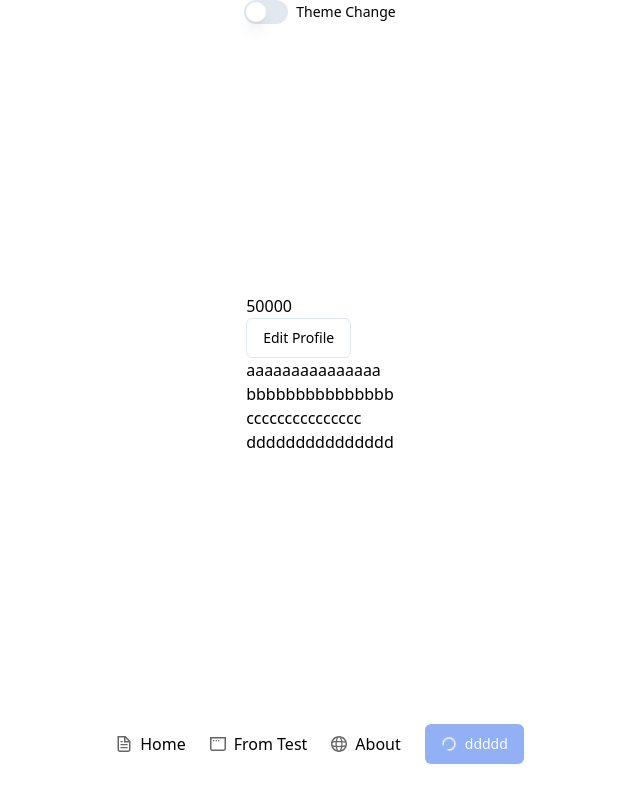
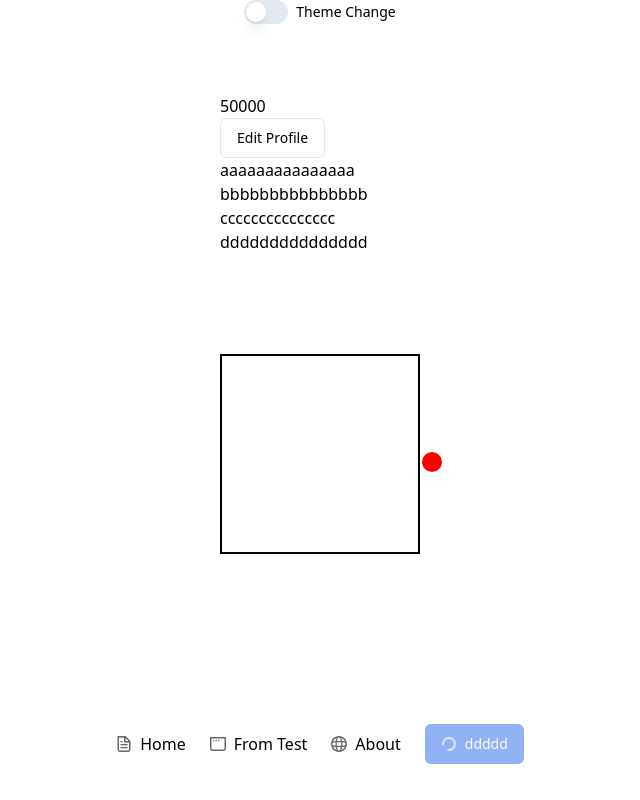
Before and after one commit to kjpar0317/nextjs15-rc-test, a Next.js app: page /about in a window 1280 px wide. Shown: the whole page, without its empty margins (320-960 px from the left). Built offline with nearby package versions, Linux system fonts and the light colour scheme.

Commit message:
ui 추가

```diff
--- a/src/app/(default)/about/page.tsx
+++ b/src/app/(default)/about/page.tsx
@@ -6,6 +6,7 @@ import { Dialog, DialogTrigger } from "@/components/ui/dialog";
 import DialogContent from "@/components/ui/custom/DialogContent";
 import NumberAnimation from "@/components/animation/NumberAnimation";
 import StaggerTest from "@/components/feature/StaggerTest";
+import RotatingAnimation from "@/components/animation/RotatingAnimation";
 
 export default function AboutPage() {
   return (
@@ -40,6 +41,7 @@ export default function AboutPage() {
         </DialogContent>
       </Dialog>
       <StaggerTest />
+      <RotatingAnimation>dfasfasdfasdf</RotatingAnimation>
     </RootWrapAnimation>
   );
 }
--- /dev/null
+++ b/src/components/animation/RotatingAnimation.tsx
@@ -0,0 +1,56 @@
+"use client";
+
+import type { ReactNode } from "react";
+
+import { motion } from "framer-motion";
+
+interface RotatingAnimationProps {
+  children: ReactNode;
+}
+
+export default function RotatingAnimation({
+  children,
+}: Readonly<RotatingAnimationProps>) {
+  const size = 200;
+  const duration = 4;
+
+  const path = [
+    { x: 0, y: 0 },
+    { x: size, y: 0 },
+    { x: size, y: size },
+    { x: 0, y: size },
+    { x: 0, y: 0 },
+  ];
+
+  return (
+    <div
+      style={{
+        position: "relative",
+        width: `${size}px`,
+        height: `${size}px`,
+        margin: "100px auto",
+        border: "2px solid black",
+      }}
+    >
+      <motion.div
+        style={{
+          position: "absolute",
+          width: "20px",
+          height: "20px",
+          borderRadius: "50%",
+          backgroundColor: "red",
+        }}
+        animate={{
+          x: path.map((p) => p.x),
+          y: path.map((p) => p.y),
+        }}
+        transition={{
+          duration: duration,
+          ease: "linear",
+          times: [0, 0.25, 0.5, 0.75, 1],
+          repeat: Infinity,
+        }}
+      />
+    </div>
+  );
+}
```
